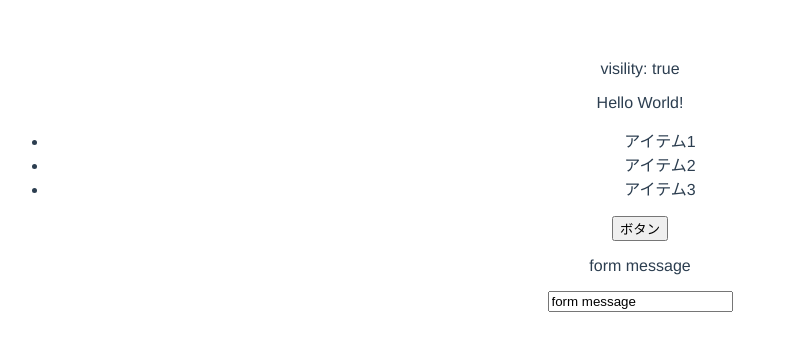
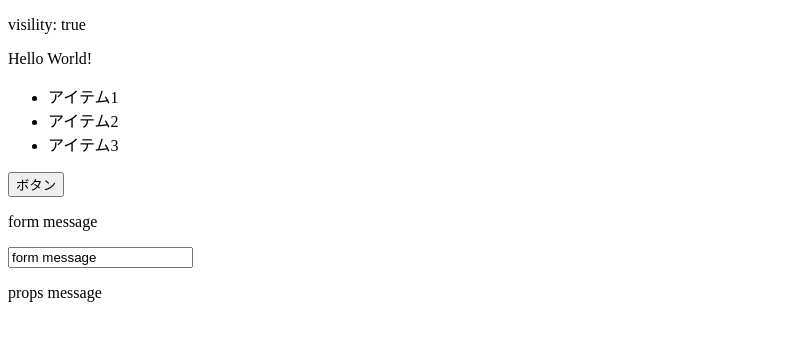
Before and after one commit to toshi-ue/vue_rails_calendar, a Vue app in the folder frontend/: page / in a window 1280 px wide. Shown: the top 350 px of the page, without its empty margins (0-788 px from the left). Built offline with nearby package versions, Linux system fonts and the light colour scheme.

Commit message:
add(frontend): propsの使い方

```diff
--- a/frontend/src/App.vue
+++ b/frontend/src/App.vue
@@ -1,27 +1,19 @@
 <template>
   <div id="app">
     <HelloWorld />
+    <Prop propsMessage="props message"/>
   </div>
 </template>
 
 <script>
 import HelloWorld from "./components/HelloWorld.vue";
+import Prop from "./components/Prop.vue";
 
 export default {
   name: "App",
   components: {
     HelloWorld,
+    Prop,
   },
 };
 </script>
-
-<style>
-#app {
-  font-family: Avenir, Helvetica, Arial, sans-serif;
-  -webkit-font-smoothing: antialiased;
-  -moz-osx-font-smoothing: grayscale;
-  text-align: center;
-  color: #2c3e50;
-  margin-top: 60px;
-}
-</style>
--- /dev/null
+++ b/frontend/src/components/Prop.vue
@@ -0,0 +1,11 @@
+<template>
+  <div>
+    <p>{{ propsMessage }}</p>
+  </div>
+</template>
+
+<script>
+export default{
+  props: ['propsMessage'],
+};
+</script>
```
